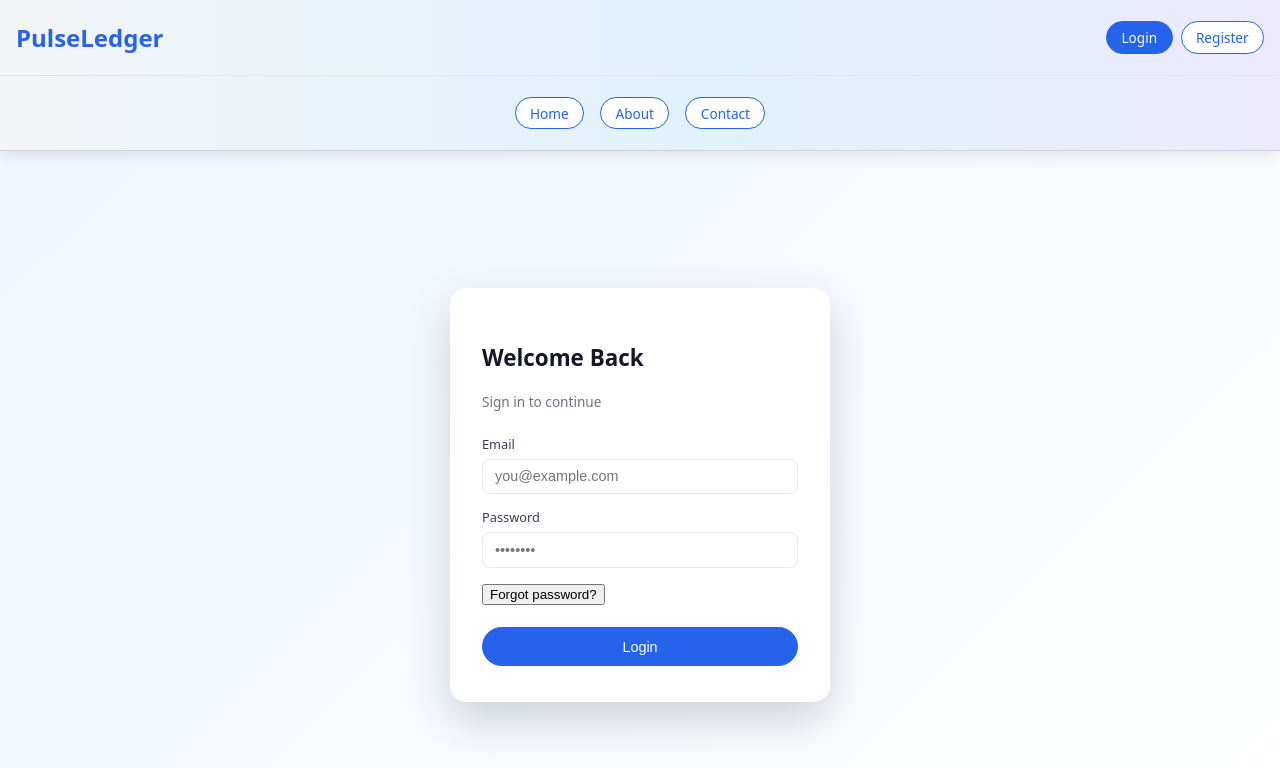
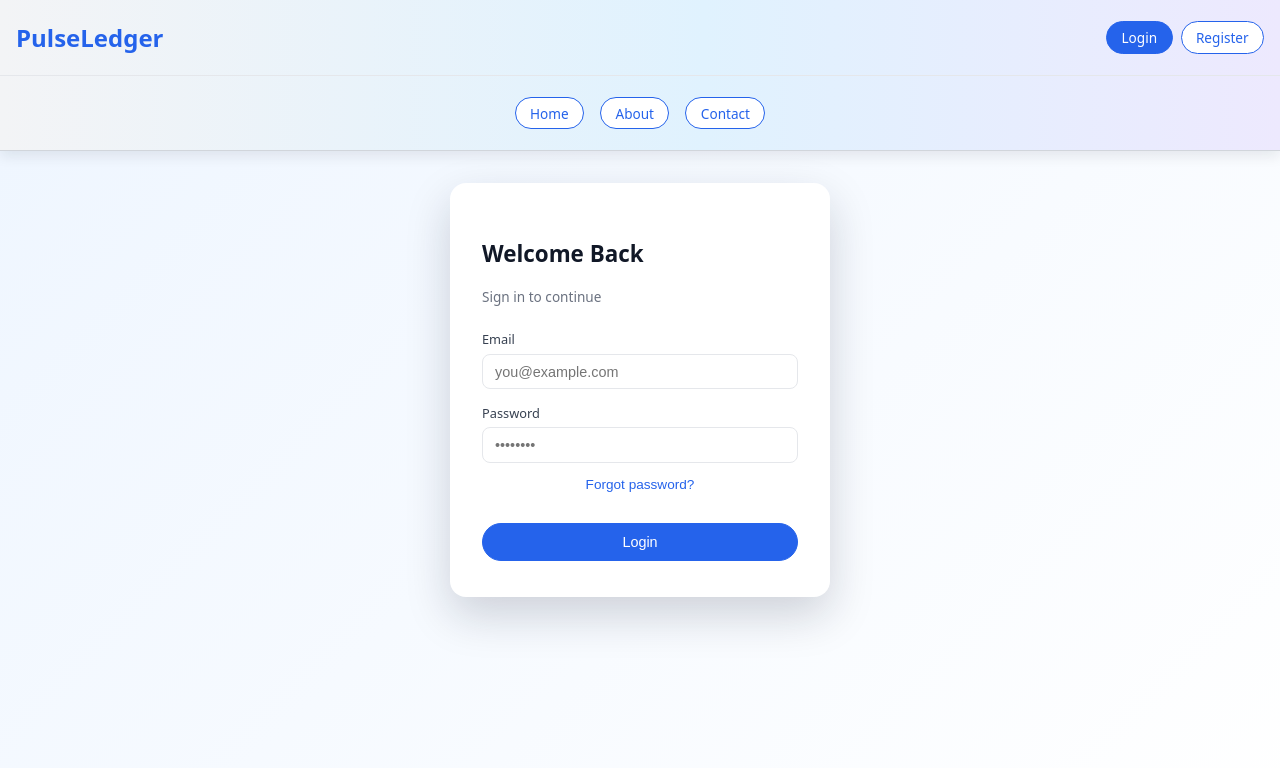
Before and after one commit to CodeShowOff/pulseledger-frontend, a Next.js app: page /auth/login in a window 1280 px wide. Shown: the top 768 px of the page. Built offline with nearby package versions, Linux system fonts and the light colour scheme; no server answers.

Commit message:
updated look

```diff
--- a/app/globals.css
+++ b/app/globals.css
@@ -511,6 +511,10 @@ textarea:focus-visible,
 	justify-content: flex-end;
 }
 
+.home-hero__media-mobile {
+	display: none;
+}
+
 .home-hero__image {
 	width: 100%;
 	max-width: 720px;
@@ -542,11 +546,25 @@ textarea:focus-visible,
 		gap: 1.5rem;
 		padding-left: 0.75rem;
 		padding-right: 0.75rem;
+		display: flex;
+		flex-direction: column;
+	}
+
+	.home-hero__media {
+		display: none;
+	}
+
+	.home-hero__media-mobile {
+		display: flex;
+		justify-content: center;
+		margin: 0.75rem 0 0.5rem 0;
+		width: 100%;
 	}
 
 	.home-hero__inner {
 		text-align: center;
 		padding-right: 0;
+		order: 1;
 	}
 
 	.home-hero__title-small {
@@ -557,15 +575,17 @@ textarea:focus-visible,
 	.home-hero__title-brand {
 		font-size: 3rem;
 		letter-spacing: -0.5px;
+		margin-bottom: 0.5rem;
 	}
 
 	.home-hero__subtitle {
-		font-size: 1.05rem;
+		font-size: 0.9rem;
+		margin-top: 0;
 	}
 
 	.home-hero__actions {
 		justify-content: center;
-		margin-top: 1.25rem;
+		margin-top: 0.5rem;
 	}
 
 	.home-hero__quote {
@@ -587,12 +607,8 @@ textarea:focus-visible,
 		font-size: 0.8rem;
 	}
 
-	.home-hero__media {
-		justify-content: center;
-	}
-
-	.home-hero__image {
-		max-width: 85%;
+	.home-hero__media-mobile .home-hero__image {
+		max-width: 100%;
 		border-radius: 0.75rem;
 		box-shadow: 0 8px 16px rgba(15, 23, 42, 0.12);
 	}
@@ -1323,9 +1339,9 @@ textarea:focus-visible,
 .auth-shell {
 	min-height: calc(100vh - 56px - 56px);
 	display: flex;
-	align-items: center;
+	align-items: flex-start;
 	justify-content: center;
-	padding: 2.5rem 1.25rem;
+	padding: 2rem 1.25rem;
 	background: linear-gradient(135deg, #eff6ff, #ffffff);
 }
 
@@ -1387,6 +1403,28 @@ textarea:focus-visible,
 	margin-top: 0.2rem;
 	font-size: 0.75rem;
 	color: #dc2626;
+}
+
+.auth-form__forgot {
+	display: flex;
+	justify-content: center;
+	margin-bottom: 0.5rem;
+}
+
+.auth-form__forgot-link {
+	font-size: 0.85rem;
+	color: #2563eb;
+	background: none;
+	border: none;
+	cursor: pointer;
+	padding: 0;
+	font-weight: 500;
+	transition: color 0.2s ease;
+}
+
+.auth-form__forgot-link:hover {
+	color: #1d4ed8;
+	text-decoration: underline;
 }
 
 .auth-form__submit {
--- a/components/forms/LoginForm.tsx
+++ b/components/forms/LoginForm.tsx
@@ -98,11 +98,11 @@ export const LoginForm: React.FC = () => {
         )}
       </div>
 
-      <div className="flex justify-end mb-2">
+      <div className="auth-form__forgot">
         <button
           type="button"
           onClick={() => router.push("/auth/forgot-password")}
-          className="text-sm text-primary-600 hover:underline"
+          className="auth-form__forgot-link"
         >
           Forgot password?
         </button>
```
Also changed, not shown: app/page.tsx (+18 -8 lines).
